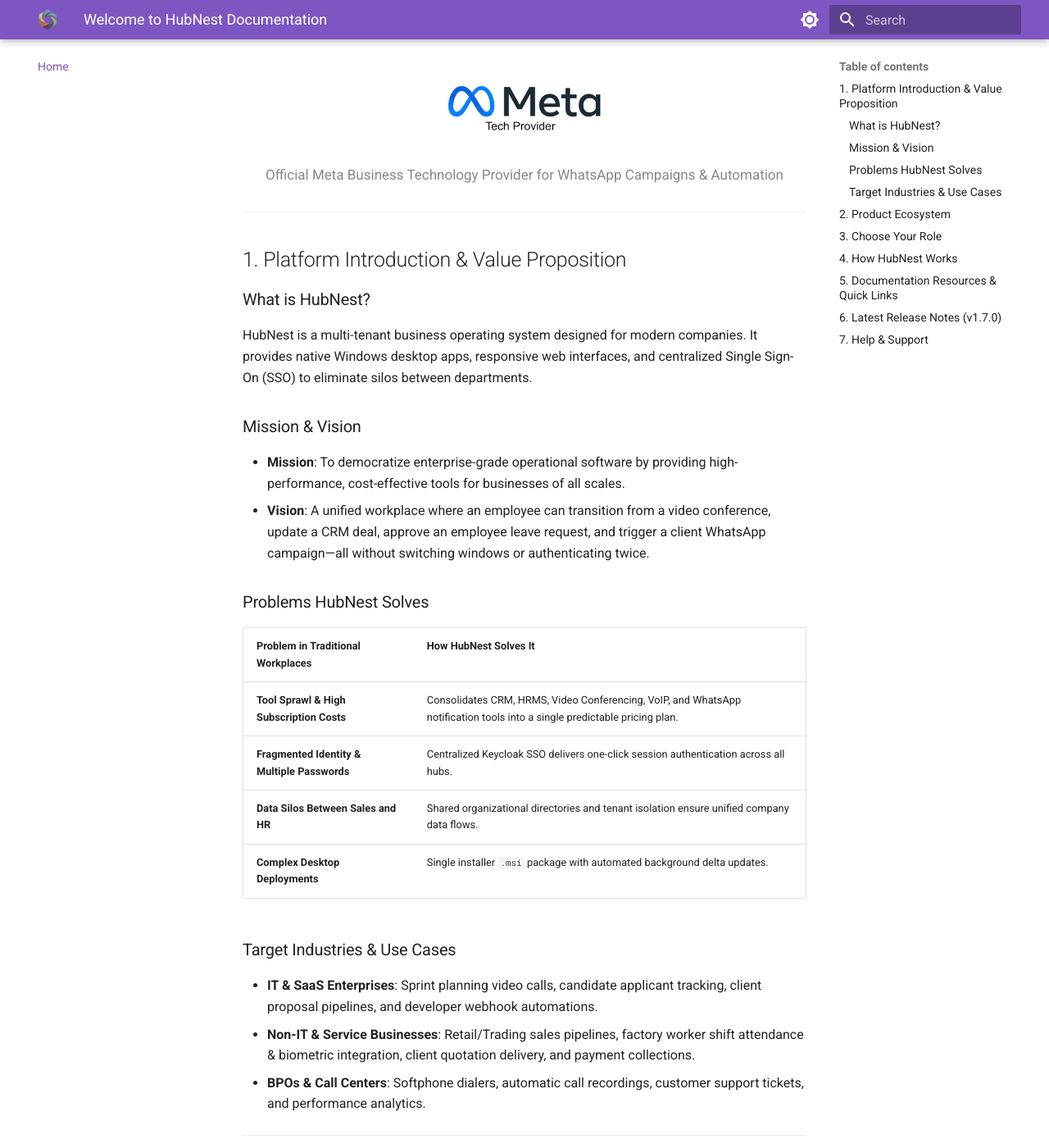
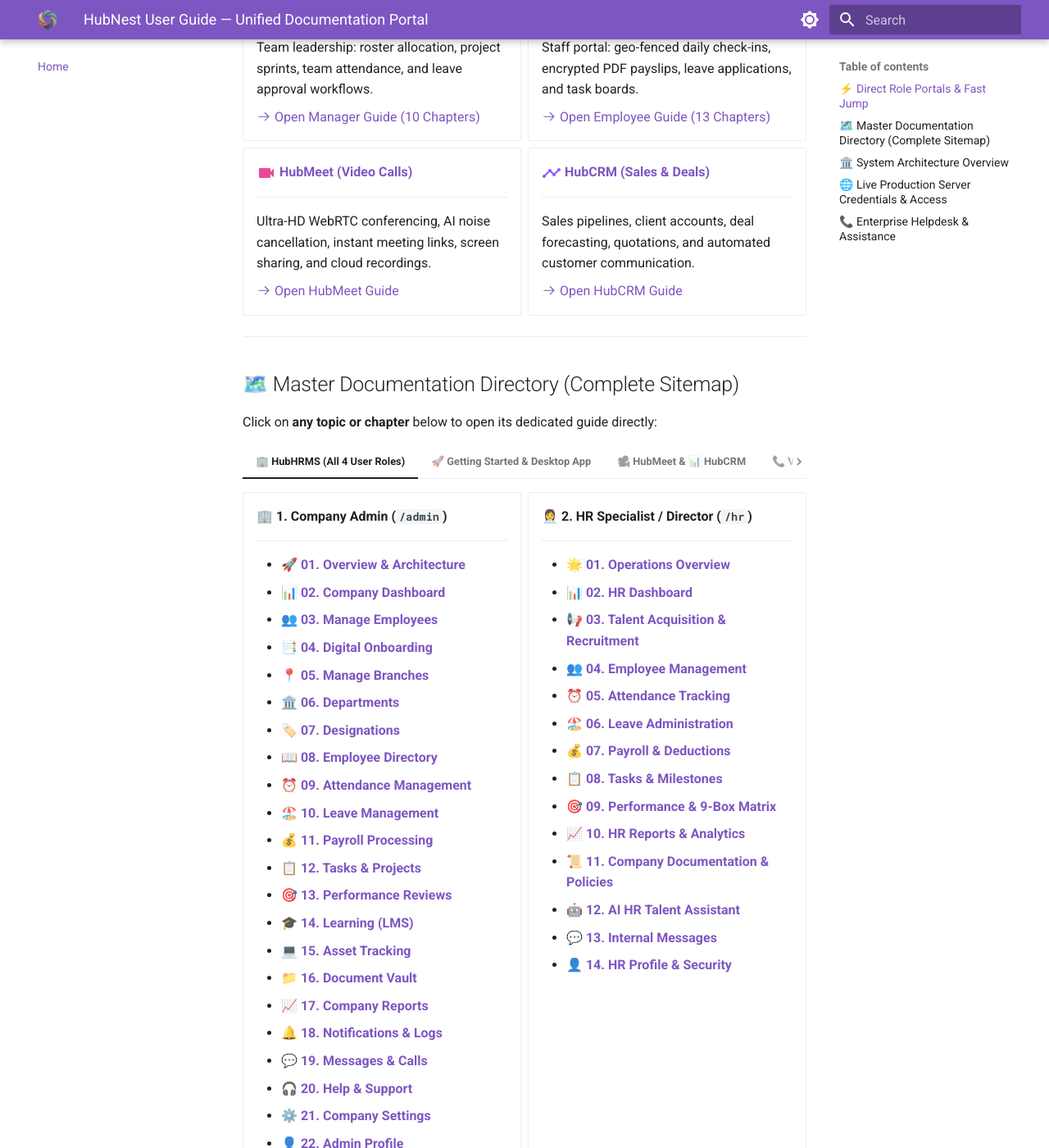
Before and after one commit to SRJ-GROUP/hubnest_user_guide, an MkDocs documentation site: the page built from docs/index.md, in a window 1280 px wide and 1400 px high, scrolled down 854 px. Shown: the whole window at 82% size. Built offline with MkDocs 1.6.1 and Material for MkDocs 9.7.7, drawn with Linux system fonts in a browser that asks for light colours; some of the changed text lies outside the part shown.

Commit message:
feat(home): redesign home page as unified master directory linking all 90+ documentation files

````diff
--- a/docs/index.md
+++ b/docs/index.md
@@ -1,216 +1,300 @@
 ---
-title: Welcome to HubNest Documentation
-description: Official End-User and Administrator Guide for HubNest Workspace, HubMeet, HubCRM, HubHRMS, Calling Hub, and Notifications.
+title: HubNest User Guide — Unified Documentation Portal
+description: Master documentation portal and direct navigation index for all HubNest platforms — HubHRMS (Admin, HR, Manager, Employee), HubMeet, HubCRM, Calling Hub, and Desktop App.
 ---
 
-# Welcome to HubNest
+# 🌐 HubNest Unified Documentation Portal
 
 <div align="center" style="margin: 1.5rem 0 2rem 0;">
-  <img src="assets/logos/hubnest_heaader_logo.png" alt="HubNest Official Logo" width="340">
-</div>
-
-![HubNest Unified Operating Platform](assets/images/landing_page.png){ align=center style="border-radius: 8px; box-shadow: 0 4px 20px rgba(0,0,0,0.15); margin-bottom: 2rem;" }
-
-**SRJ HubNest** is an enterprise-grade, all-in-one operating platform built to streamline and connect your core business operations. Instead of paying for and juggling 10 different fragmented SaaS tools, HubNest unifies video conferencing, customer relationship management, workforce HR operations, cloud telephony, notification engines, and billing into **one seamless desktop and cloud ecosystem**.
-
-<div align="center" style="margin: 1.5rem 0;">
-  <img src="assets/logos/meta-tech-provider.png" alt="Official Meta Tech Provider" width="190">
-  <p style="font-size: 0.85rem; color: #888; margin-top: 4px;">Official Meta Business Technology Provider for WhatsApp Campaigns & Automation</p>
+  <img src="assets/logos/hubnest_heaader_logo.png" alt="HubNest Official Logo" width="360">
+  <p style="font-size: 1.1rem; color: var(--md-default-fg-color--light); margin-top: 10px; font-weight: 500;">
+    The Complete Knowledge Base, User Manuals & Interactive Technical Guides for SRJ HubNest Ecosystem.
+  </p>
 </div>
 
 ---
 
-## 1. Platform Introduction & Value Proposition
+## ⚡ Direct Role Portals & Fast Jump
 
-### What is HubNest?
-HubNest is a multi-tenant business operating system designed for modern companies. It provides native Windows desktop apps, responsive web interfaces, and centralized Single Sign-On (SSO) to eliminate silos between departments.
-
-### Mission & Vision
-* **Mission**: To democratize enterprise-grade operational software by providing high-performance, cost-effective tools for businesses of all scales.
-* **Vision**: A unified workplace where an employee can transition from a video conference, update a CRM deal, approve an employee leave request, and trigger a client WhatsApp campaign—all without switching windows or authenticating twice.
-
-### Problems HubNest Solves
-| Problem in Traditional Workplaces | How HubNest Solves It |
-| :--- | :--- |
-| **Tool Sprawl & High Subscription Costs** | Consolidates CRM, HRMS, Video Conferencing, VoIP, and WhatsApp notification tools into a single predictable pricing plan. |
-| **Fragmented Identity & Multiple Passwords** | Centralized Keycloak SSO delivers one-click session authentication across all hubs. |
-| **Data Silos Between Sales and HR** | Shared organizational directories and tenant isolation ensure unified company data flows. |
-| **Complex Desktop Deployments** | Single installer `.msi` package with automated background delta updates. |
-
-### Target Industries & Use Cases
-* **IT & SaaS Enterprises**: Sprint planning video calls, candidate applicant tracking, client proposal pipelines, and developer webhook automations.
-* **Non-IT & Service Businesses**: Retail/Trading sales pipelines, factory worker shift attendance & biometric integration, client quotation delivery, and payment collections.
-* **BPOs & Call Centers**: Softphone dialers, automatic call recordings, customer support tickets, and performance analytics.
-
----
-
-## 2. Product Ecosystem
-
-Explore the specialized hubs that power the HubNest ecosystem:
+Jump directly to your designated operational workspace:
 
 <div class="grid cards" markdown>
 
--   <img src="assets/logos/crm.png" width="34" height="34" style="vertical-align:middle;margin-right:8px;"> **[HubNest CRM / Sales](hubcrm/index.md)**
+-   :material-shield-crown:{ .lg .middle style="color: #6366f1;" } **[Company Admin HRMS](hrms/index.md)**
 
     ---
 
-    Complete sales pipeline management with Kanban boards, deal forecasting, client accounts, and automated quotation-to-invoice workflows.
+    Full administrative command: multi-branch controls, 22-module sidebar, enterprise payroll, and RBAC governance.
 
-    * **Target Users**: Sales Executives, Account Managers, VP of Sales.
-    * [Explore HubCRM Guide :octicons-arrow-right-24:](hubcrm/index.md)
+    [:octicons-arrow-right-24: Open Admin Guide (22 Chapters)](hrms/index.md)
 
--   <img src="assets/logos/hrms.png" width="34" height="34" style="vertical-align:middle;margin-right:8px;"> **[HubNest HRMS](hrms/index.md)**
+-   :material-account-tie:{ .lg .middle style="color: #3b82f6;" } **[HR Specialist / Director](hrms-hr/index.md)**
 
     ---
 
-    Full lifecycle workforce management: employee records, clock-in/out attendance, shift rotations, leave approvals, and one-click salary payslips.
+    Daily human resources operations: AI recruitment pipelines, attendance audits, leave quotas, and 9-Box calibration.
 
-    * **Target Users**: HR Managers, People Operations, Employees.
-    * [Explore HubHRMS Guide :octicons-arrow-right-24:](hrms/index.md)
+    [:octicons-arrow-right-24: Open HR Guide (14 Chapters)](hrms-hr/index.md)
 
--   <img src="assets/logos/Hubrecruiter.png" width="34" height="34" style="vertical-align:middle;margin-right:8px;"> **[JobNest / Hub Recruiter](hubcrm/leads-pipeline.md)**
+-   :material-account-supervisor:{ .lg .middle style="color: #10b981;" } **[Department Manager](hrms-manager/index.md)**
 
     ---
 
-    Automated candidate sourcing, resume parsing, interview scheduling, and recruitment pipeline stages.
+    Team leadership: roster allocation, project sprints, team attendance, and leave approval workflows.
 
-    * **Target Users**: Talent Acquisition Specialists, Recruiters.
-    * [Explore Recruiter Hub :octicons-arrow-right-24:](hubcrm/leads-pipeline.md)
+    [:octicons-arrow-right-24: Open Manager Guide (10 Chapters)](hrms-manager/index.md)
 
--   <img src="assets/logos/hubmeet_logo.png" width="34" height="34" style="vertical-align:middle;margin-right:8px;"> **[NestMeet AI / HubMeet](hubmeet/index.md)**
+-   :material-account-circle:{ .lg .middle style="color: #f59e0b;" } **[Employee Self-Service (ESS)](hrms-employee/index.md)**
 
     ---
 
-    Ultra-HD WebRTC video conferencing with AI noise reduction, live transcription, interactive whiteboard, and automatic AI meeting summaries.
+    Staff portal: geo-fenced daily check-ins, encrypted PDF payslips, leave applications, and task boards.
 
-    * **Target Users**: Cross-functional Teams, Executives, External Clients.
-    * [Explore HubMeet Guide :octicons-arrow-right-24:](hubmeet/index.md)
+    [:octicons-arrow-right-24: Open Employee Guide (13 Chapters)](hrms-employee/index.md)
 
--   <img src="assets/logos/notification.png" width="34" height="34" style="vertical-align:middle;margin-right:8px;"> **[Notification Gateway](notification/index.md)**
+-   :material-video:{ .lg .middle style="color: #ec4899;" } **[HubMeet (Video Calls)](hubmeet/index.md)**
 
     ---
 
-    Omni-channel marketing and transactional alert gateway supporting WhatsApp Business API, SMS templates, and automated webhook triggers.
+    Ultra-HD WebRTC conferencing, AI noise cancellation, instant meeting links, screen sharing, and cloud recordings.
 
-    * **Target Users**: Marketing Teams, Customer Support, DevOps.
-    * [Explore Notifications :octicons-arrow-right-24:](notification/index.md)
+    [:octicons-arrow-right-24: Open HubMeet Guide](hubmeet/index.md)
 
--   <img src="assets/logos/toll-free.png" width="34" height="34" style="vertical-align:middle;margin-right:8px;"> **[HubNest Pay & Billing](billing/plans-invoices.md)**
+-   :material-chart-timeline-variant:{ .lg .middle style="color: #8b5cf6;" } **[HubCRM (Sales & Deals)](hubcrm/index.md)**
 
     ---
 
-    Unified subscription management, tax invoice downloads, and integrated payment gateways (PhonePe, Razorpay, Offline Bank Transfers).
+    Sales pipelines, client accounts, deal forecasting, quotations, and automated customer communication.
 
-    * **Target Users**: Finance Officers, CFOs, Company Owners.
-    * [Explore Billing Guide :octicons-arrow-right-24:](billing/plans-invoices.md)
-
--   <img src="assets/logos/hub_calling.png" width="34" height="34" style="vertical-align:middle;margin-right:8px;"> **[Calling Hub (VoIP)](calling/index.md)**
-
-    ---
-
-    Cloud telephony with an in-browser softphone dialpad, call queues, extension routing, and audio recordings.
-
-    * **Target Users**: Tele-callers, Support Representatives.
-    * [Explore Calling Hub :octicons-arrow-right-24:](calling/index.md)
+    [:octicons-arrow-right-24: Open HubCRM Guide](hubcrm/index.md)
 
 </div>
 
 ---
 
-## 3. Choose Your Role
+## 🗺️ Master Documentation Directory (Complete Sitemap)
 
-Users do not need to read the entire documentation. Follow the tailored onboarding path designed for your role:
+Click on **any topic or chapter** below to open its dedicated guide directly:
 
-=== "👔 Business Owner / Administrator"
-    **Your Goal:** Set up your company organization, invite staff, configure subscription licenses, and enforce access controls.
+=== "🏢 HubHRMS (All 4 User Roles)"
 
-    1. **[Create Organization](getting-started/account-setup.md)**: Finalize company profile and corporate domain.
-    2. **[Subscribe to Hubs](billing/plans-invoices.md)**: Select individual hub licenses or the complete All-in-One enterprise bundle.
-    3. **[Invite Your Team](billing/team-management.md)**: Add employees via email and assign role-based permissions (RBAC).
-    4. **[Enforce Security](getting-started/login-security.md)**: Configure Multi-Factor Authentication (MFA) and review audit logs.
+    <div class="grid cards" markdown>
 
-=== "👩‍💼 Recruiter & HR Professional"
-    **Your Goal:** Manage hiring pipelines, staff attendance, leave balances, and monthly payroll.
+    -   **🏢 1. Company Admin (`/admin`)**
 
-    1. **[HRMS Setup](hrms/index.md)**: Import your employee directory and set up departments.
-    2. **[Configure Shifts & Policies](hrms/attendance.md)**: Define shift timings, grace periods, and leave quotas.
-    3. **[Run Monthly Payroll](hrms/payroll.md)**: Verify deductions and generate automated employee payslips.
-    4. **[Hiring Workspace](hubcrm/leads-pipeline.md)**: Post job openings and track applicant interview stages.
+        ---
 
-=== "💼 Sales & Employee"
-    **Your Goal:** Close customer deals, attend team sync calls, and log daily work logs.
+        * 🚀 **[01. Overview & Architecture](hrms/index.md)**
+        * 📊 **[02. Company Dashboard](hrms/dashboard.md)**
+        * 👥 **[03. Manage Employees](hrms/employees.md)**
+        * 📑 **[04. Digital Onboarding](hrms/onboarding.md)**
+        * 📍 **[05. Manage Branches](hrms/branches.md)**
+        * 🏛️ **[06. Departments](hrms/departments.md)**
+        * 🏷️ **[07. Designations](hrms/designations.md)**
+        * 📖 **[08. Employee Directory](hrms/directory.md)**
+        * ⏰ **[09. Attendance Management](hrms/attendance.md)**
+        * 🏖️ **[10. Leave Management](hrms/leaves.md)**
+        * 💰 **[11. Payroll Processing](hrms/payroll.md)**
+        * 📋 **[12. Tasks & Projects](hrms/tasks.md)**
+        * 🎯 **[13. Performance Reviews](hrms/performance.md)**
+        * 🎓 **[14. Learning (LMS)](hrms/lms.md)**
+        * 💻 **[15. Asset Tracking](hrms/assets.md)**
+        * 📁 **[16. Document Vault](hrms/documents.md)**
+        * 📈 **[17. Company Reports](hrms/reports.md)**
+        * 🔔 **[18. Notifications & Logs](hrms/notifications.md)**
+        * 💬 **[19. Messages & Calls](hrms/messages.md)**
+        * 🎧 **[20. Help & Support](hrms/support.md)**
+        * ⚙️ **[21. Company Settings](hrms/settings.md)**
+        * 👤 **[22. Admin Profile](hrms/profile.md)**
 
-    1. **[Install HubNest OS](getting-started/installing-desktop-app.md)**: Set up the Windows desktop workspace.
-    2. **[Sales Pipeline](hubcrm/leads-pipeline.md)**: Add leads, create quotations, and move deals across stages.
-    3. **[Join HubMeet](hubmeet/index.md)**: Connect with clients using instant video links and screen sharing.
-    4. **[Self-Service HR](hrms/leaves.md)**: Clock in your daily attendance and submit leave applications.
+    -   **👩‍💼 2. HR Specialist / Director (`/hr`)**
 
-=== "💻 Developer & Technical Team"
-    **Your Goal:** Integrate HubNest APIs, automate webhooks, and explore custom hub extensions.
+        ---
 
-    1. **[API Authentication](getting-started/integrations.md)**: Retrieve your bearer token and API base URLs.
-    2. **[Webhook Triggers](notification/campaigns.md)**: Subscribe to payment, meeting, or CRM event payloads.
-    3. **[Security Overview](help/troubleshooting.md)**: Review tenant isolation schemas, rate limits, and CORS policies.
+        * 🌟 **[01. Operations Overview](hrms-hr/index.md)**
+        * 📊 **[02. HR Dashboard](hrms-hr/dashboard.md)**
+        * 📢 **[03. Talent Acquisition & Recruitment](hrms-hr/recruitment.md)**
+        * 👥 **[04. Employee Management](hrms-hr/employees.md)**
+        * ⏰ **[05. Attendance Tracking](hrms-hr/attendance.md)**
+        * 🏖️ **[06. Leave Administration](hrms-hr/leaves.md)**
+        * 💰 **[07. Payroll & Deductions](hrms-hr/payroll.md)**
+        * 📋 **[08. Tasks & Milestones](hrms-hr/tasks.md)**
+        * 🎯 **[09. Performance & 9-Box Matrix](hrms-hr/performance.md)**
+        * 📈 **[10. HR Reports & Analytics](hrms-hr/reports.md)**
+        * 📜 **[11. Company Documentation & Policies](hrms-hr/documentation.md)**
+        * 🤖 **[12. AI HR Talent Assistant](hrms-hr/ai.md)**
+        * 💬 **[13. Internal Messages](hrms-hr/messages.md)**
+        * 👤 **[14. HR Profile & Security](hrms-hr/profile.md)**
+
+    -   **👔 3. Department Manager (`/manager`)**
+
+        ---
+
+        * 🧭 **[01. Team Oversight Overview](hrms-manager/index.md)**
+        * 📊 **[02. Manager Dashboard](hrms-manager/dashboard.md)**
+        * 👥 **[03. Department Team Roster](hrms-manager/team.md)**
+        * 📋 **[04. Task & Project Allocation](hrms-manager/tasks.md)**
+        * ⏰ **[05. Team Daily Attendance](hrms-manager/attendance.md)**
+        * 🏖️ **[06. Team Leave Approvals](hrms-manager/leaves.md)**
+        * 📈 **[07. Team Performance & Reports](hrms-manager/reports.md)**
+        * 💬 **[08. Team Communication](hrms-manager/messages.md)**
+        * 🎧 **[09. Support & Grievances](hrms-manager/support.md)**
+        * 👤 **[10. Manager Profile](hrms-manager/profile.md)**
+
+    -   **🧑‍💻 4. Employee Self-Service (`/employee`)**
+
+        ---
+
+        * 🧭 **[01. Portal Guide Overview](hrms-employee/index.md)**
+        * 📊 **[02. Employee Dashboard](hrms-employee/dashboard.md)**
+        * ⏰ **[03. Daily Check-In & Attendance](hrms-employee/attendance.md)**
+        * 📋 **[04. My Assigned Tasks](hrms-employee/tasks.md)**
+        * 🏖️ **[05. Apply Leaves & Quotas](hrms-employee/leaves.md)**
+        * 💰 **[06. Payslips & Salary Structure](hrms-employee/salary.md)**
+        * 🎯 **[07. Goals & Performance Appraisals](hrms-employee/performance.md)**
+        * 📑 **[08. Digital Onboarding Checklist](hrms-employee/onboarding.md)**
+        * 📁 **[09. Document Vault & Letters](hrms-employee/documents.md)**
+        * 📈 **[10. My Attendance & Task Reports](hrms-employee/reports.md)**
+        * 💬 **[11. Team Chat & Messages](hrms-employee/messages.md)**
+        * 🎧 **[12. Helpdesk & Grievance Tickets](hrms-employee/support.md)**
+        * 👤 **[13. My Profile & Security Settings](hrms-employee/profile.md)**
+
+    </div>
+
+=== "🚀 Getting Started & Desktop App"
+
+    <div class="grid cards" markdown>
+
+    -   **🚀 Getting Started Manual**
+
+        ---
+
+        * 🏁 **[01. Quick Start Guide](getting-started/index.md)**
+        * 💻 **[02. Installing Windows Desktop App](getting-started/installing-desktop-app.md)**
+        * 🏢 **[03. Account Setup & Company Profile](getting-started/account-setup.md)**
+        * 🔐 **[04. Login & Account Security (SSO / MFA)](getting-started/login-security.md)**
+        * 🛡️ **[05. Roles & Permissions (RBAC Matrix)](getting-started/roles-permissions.md)**
+        * 🧭 **[06. Complete Dashboard Tour](getting-started/dashboard-tour.md)**
+        * 🔌 **[07. Integrations & Configuration](getting-started/integrations.md)**
+        * ✅ **[08. First Day Task Checklist](getting-started/first-tasks.md)**
+        * ⚠️ **[09. Common Setup Problems & Fixes](getting-started/common-problems.md)**
+
+    -   **💻 HubNest OS (Desktop Client)**
+
+        ---
+
+        * 🖥️ **[Workspace Architecture & WebView2](desktop/workspace.md)**
+        * 🗂️ **[Multi-Hub Switching & Navigation](desktop/navigation.md)**
+        * ⚙️ **[Preferences, Performance & Auto-Update](desktop/preferences.md)**
+
+    </div>
+
+=== "🎥 HubMeet & 📊 HubCRM"
+
+    <div class="grid cards" markdown>
+
+    -   **🎥 HubMeet (Video Conferencing)**
+
+        ---
+
+        * 🌐 **[HubMeet Overview & Architecture](hubmeet/index.md)**
+        * 📅 **[Instant & Scheduled Meetings](hubmeet/scheduling.md)**
+        * 🎛️ **[In-Call Controls, Mic & Camera Settings](hubmeet/in-call-controls.md)**
+        * 🖥️ **[Screen Sharing & Collaborative Whiteboard](hubmeet/collaboration.md)**
+        * 🤖 **[Cloud Recording & AI Transcription Summaries](hubmeet/recordings-ai.md)**
+
+    -   **📊 HubCRM (Customer Relationship Management)**
+
+        ---
+
+        * 📈 **[HubCRM Overview & Architecture](hubcrm/index.md)**
+        * 🎯 **[Leads Pipeline & Kanban Stages](hubcrm/leads-pipeline.md)**
+        * 👥 **[Contacts & Organization Accounts](hubcrm/contacts.md)**
+        * 💼 **[Deals, Quotations & Proposals](hubcrm/deals.md)**
+        * 📊 **[Sales Reports & Performance Dashboards](hubcrm/reports.md)**
+
+    </div>
+
+=== "📞 VoIP, 🔔 Notifications & 💳 Billing"
+
+    <div class="grid cards" markdown>
+
+    -   **📞 Calling Hub (VoIP Cloud Telephony)**
+
+        ---
+
+        * 📞 **[Calling Hub Overview](calling/index.md)**
+        * 🔢 **[Softphone Web Dialpad & DTMF](calling/dialer.md)**
+        * 🎙️ **[Call Logs, Recordings & CDR Analytics](calling/logs.md)**
+
+    -   **🔔 HubNotification (WhatsApp & Alerts)**
+
+        ---
+
+        * 📣 **[Notification Gateway Overview](notification/index.md)**
+        * 💬 **[WhatsApp Meta Campaigns & Webhook Templates](notification/campaigns.md)**
+
+    -   **💳 Billing, Invoices & Administration**
+
+        ---
+
+        * 🧾 **[Subscription Plans & GST Tax Invoices](billing/plans-invoices.md)**
+        * 👥 **[Team Seat Management & License Assignments](billing/team-management.md)**
+
+    -   **🛠️ Help, FAQs & Support**
+
+        ---
+
+        * 🔧 **[System Troubleshooting & Error Codes](help/troubleshooting.md)**
+        * 💬 **[Contacting Official Technical Support](help/support.md)**
+
+    </div>
 
 ---
 
-## 4. How HubNest Works
+## 🏛️ System Architecture Overview
 
-HubNest relies on an enterprise microservice and federated identity architecture:
+HubNest connects your teams through a federated Single Sign-On (SSO) identity bus and multi-tenant database microservices:
 
 ```mermaid
 graph TD
-    Client[HubNest OS Desktop & Web Clients] -->|Single Sign-On| KC[Keycloak Central IAM]
-    Client -->|API Gateway| PlatApi[Platform API]
+    Client[HubNest OS Desktop & Web Browsers] -->|Keycloak OAuth2 / OIDC| IAM[Central Keycloak SSO]
+    Client -->|API Gateway| Gateway[Platform Core Gateway]
 
-    subgraph Multi-Hub Ecosystem
-        PlatApi --> CRM[HubCRM Engine]
-        PlatApi --> HRMS[HubHRMS Spring Engine]
-        PlatApi --> Meet[HubMeet & LiveKit RTC]
-        PlatApi --> Calling[Calling Hub]
-        PlatApi --> Notification[Notification Gateway]
+    subgraph Integrated Hub Microservices
+        Gateway --> CRM[HubCRM Engine :5001]
+        Gateway --> HRMS[HubHRMS Java Spring Boot :5009]
+        Gateway --> Meet[HubMeet WebRTC / LiveKit]
+        Gateway --> Call[Calling Hub Asterisk / VoIP]
+        Gateway --> Notif[Notification Gateway :WhatsApp API]
     end
 
-    subgraph Enterprise Data Layer
-        CRM --> CRM_DB[(CRM PostgreSQL)]
-        HRMS --> HRMS_DB[(HRMS PostgreSQL)]
-        PlatApi --> Plat_DB[(Platform Central DB)]
+    subgraph Tenant-Isolated Storage
+        CRM --> DB_CRM[(PostgreSQL CRM)]
+        HRMS --> DB_HRMS[(PostgreSQL HRMS)]
+        Gateway --> DB_PLAT[(Platform Central)]
     end
 ```
 
-* **Federated Single Sign-On (SSO)**: One master identity token grants scoped, one-time 60-second access codes (`/platform/sso/mint`) to each specialized hub.
-* **Strict Tenant Isolation**: Data from different organizations is isolated at database schema and role levels (`withTenantSchema()`).
-* **Cross-Hub Automation**: Converting a lead to "Won" in HubCRM can automatically generate an invoice in HubNest Pay and trigger a welcome WhatsApp message via Notification Gateway.
+---
+
+## 🌐 Live Production Server Credentials & Access
+
+| Resource | Live Production URL | Default Access Port |
+| :--- | :--- | :--- |
+| **🏢 HRMS Portal** | [https://hrms.srjhubnest.com](https://hrms.srjhubnest.com) | Port 443 (HTTPS) |
+| **🔐 Admin Dashboard** | [https://hrms.srjhubnest.com/admin/dashboard](https://hrms.srjhubnest.com/admin/dashboard) | Protected Admin Route |
+| **👩‍💼 HR Portal** | [https://hrms.srjhubnest.com/hr/dashboard](https://hrms.srjhubnest.com/hr/dashboard) | Protected HR Route |
+| **👔 Manager Portal** | [https://hrms.srjhubnest.com/manager/dashboard](https://hrms.srjhubnest.com/manager/dashboard) | Protected Manager Route |
+| **🧑‍💻 Employee Portal** | [https://hrms.srjhubnest.com/employee/dashboard](https://hrms.srjhubnest.com/employee/dashboard) | Protected Staff Route |
+| **🎥 HubMeet** | [https://meet.srjhubnest.com](https://meet.srjhubnest.com) | WebRTC RTC Signaling |
+| **📊 HubCRM** | [https://crm.srjhubnest.com](https://crm.srjhubnest.com) | Client Sales Suite |
 
 ---
 
-## 5. Documentation Resources & Quick Links
+## 📞 Enterprise Helpdesk & Assistance
 
-* 🚀 **[Getting Started Guide](getting-started/index.md)** — Step-by-step onboarding walkthrough.
-* 💻 **[HubNest OS Desktop Manual](desktop/workspace.md)** — Multi-hub tabs, performance, and updates.
-* 🎥 **[HubMeet User Guide](hubmeet/index.md)** — In-call controls, recording, and whiteboard.
-* 📊 **[HubCRM Manual](hubcrm/index.md)** — Pipeline management, quotes, and reports.
-* 👥 **[HubHRMS Manual](hrms/index.md)** — Employees, attendance, leaves, and payroll.
-* 💳 **[Billing & Invoices](billing/plans-invoices.md)** — Subscriptions, tax invoices, and payment gateways.
-* 🔧 **[Troubleshooting & FAQs](help/troubleshooting.md)** — Audio/video diagnostic and common error resolution.
-
----
-
-## 6. Latest Release Notes (v1.7.0)
-
-!!! note "Release Version 1.7.0 Highlights (October 2026)"
-    * **WebRTC Native Fixes**: Resolved Windows WebView2 audio/microphone permissions for HubMeet.
-    * **Cloudflare WAF Protection**: Deployed L7 security rules and bypass optimizations for LiveKit signalling (`rtc.srjhubnest.com`).
-    * **Security Hardening**: Closed path traversal risks, secured S3 storage proxies, and implemented fail-closed payment webhook validation.
-    * **Auto-Update Engine**: Windows client now supports seamless in-app version update detection.
-
----
-
-## 7. Help & Support
-
-Need assistance with onboarding, enterprise licensing, or technical issues?
-
-* 📧 **Email**: `support@srjhubnest.com`
-* 📞 **Phone**: `+918031830008`
-* ⏰ **Support Hours**: Monday to Saturday, 10:00 AM – 7:00 PM IST
-* 🏢 **Headquarters**: SRJ HubNest Enterprise Solutions
+* 📧 **Official Support Email**: `support@srjhubnest.com`
+* 📞 **Helpline**: `+918031830008`
+* ⏰ **Operating Hours**: Monday to Saturday, 10:00 AM – 7:00 PM IST
+* 🏢 **SRJ HubNest Enterprise Solutions Pvt. Ltd.**
````
